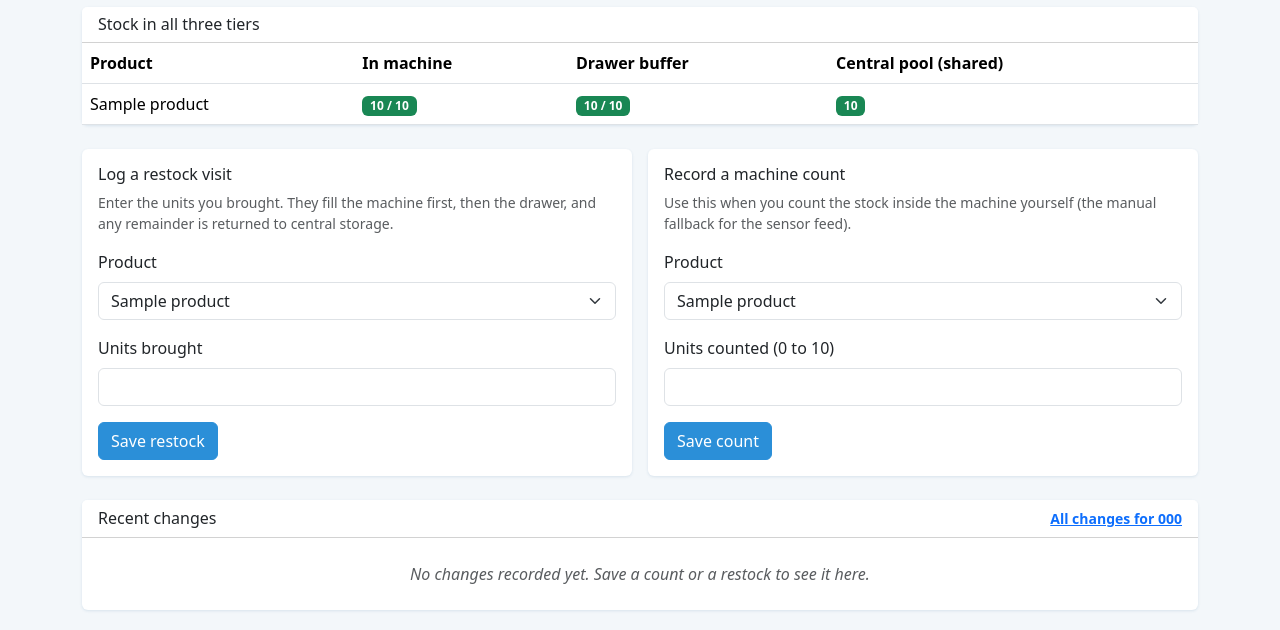
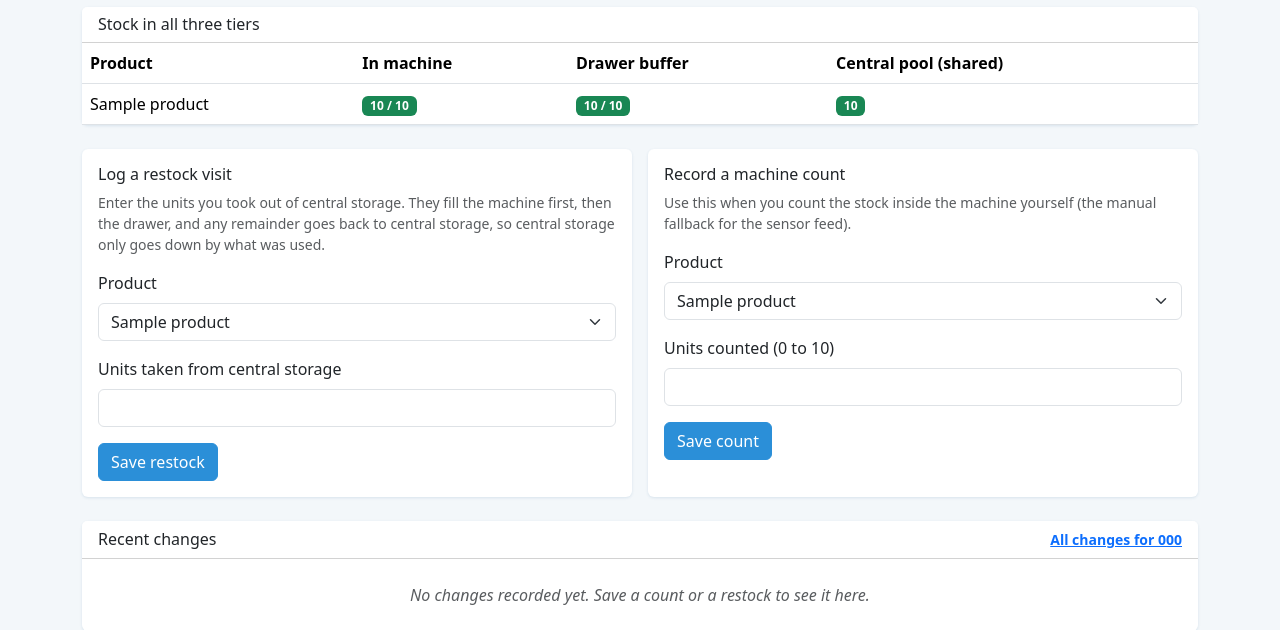
Before and after one commit to u21433098/u21433098-group25_smartstock_dashboard, a Flask app: page /machines/1 in a window 1280 px wide. Shown: the part 209-839 px from the top of the page. Run offline with Flask 3, Linux system fonts and the light colour scheme; a user stored in the database is signed in; tables that the repository leaves empty hold one stand-in row (values such as "Sample post"); some libraries are stand-ins or nearby versions.

Commit message:
Restock form: units are taken from central storage; the message shows the split

```diff
--- a/app/blueprints/inventory.py
+++ b/app/blueprints/inventory.py
@@ -86,7 +86,7 @@ def restock(machine_id):
     else:
         try:
             split = inventory_service.restock_visit(machine_id, product_id, units, current_user.name)
-            flash(f"Restock saved: {split['to_machine']} into the machine, "
+            flash(f"Restock saved: {units} taken from central storage; {split['to_machine']} into the machine, "
                   f"{split['to_drawer']} into the drawer, "
                   f"{split['to_central']} returned to central storage.", "success")
         except ValueError as error:
--- a/templates/machine_detail.html
+++ b/templates/machine_detail.html
@@ -34,7 +34,7 @@
   <div class="col-12 col-lg-6">
     <div class="card h-100"><div class="card-body">
       <h2 class="h6">Log a restock visit</h2>
-      <p class="small text-muted">Enter the units you brought. They fill the machine first, then the drawer, and any remainder is returned to central storage.</p>
+      <p class="small text-muted">Enter the units you took out of central storage. They fill the machine first, then the drawer, and any remainder goes back to central storage, so central storage only goes down by what was used.</p>
       <form method="post" action="{{ url_for('inventory.restock', machine_id=machine.id) }}">
         {{ csrf_input() }}
         <div class="mb-3">
@@ -44,7 +44,7 @@
           </select>
         </div>
         <div class="mb-3">
-          <label for="units" class="form-label">Units brought</label>
+          <label for="units" class="form-label">Units taken from central storage</label>
           <input type="number" class="form-control" id="units" name="units" min="1" max="1000" step="1" required>
         </div>
         <button type="submit" class="btn btn-ss">Save restock</button>
```
